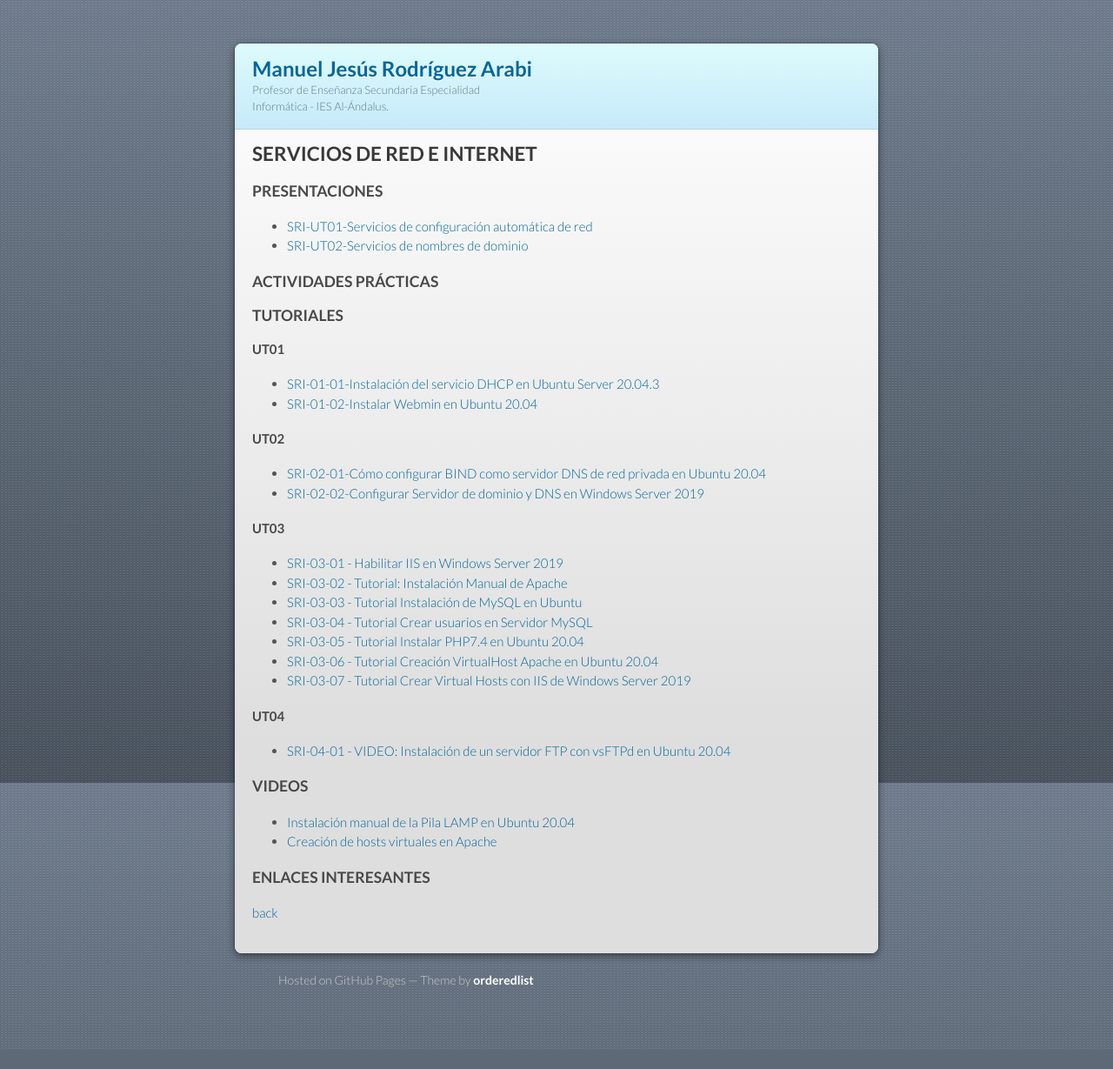
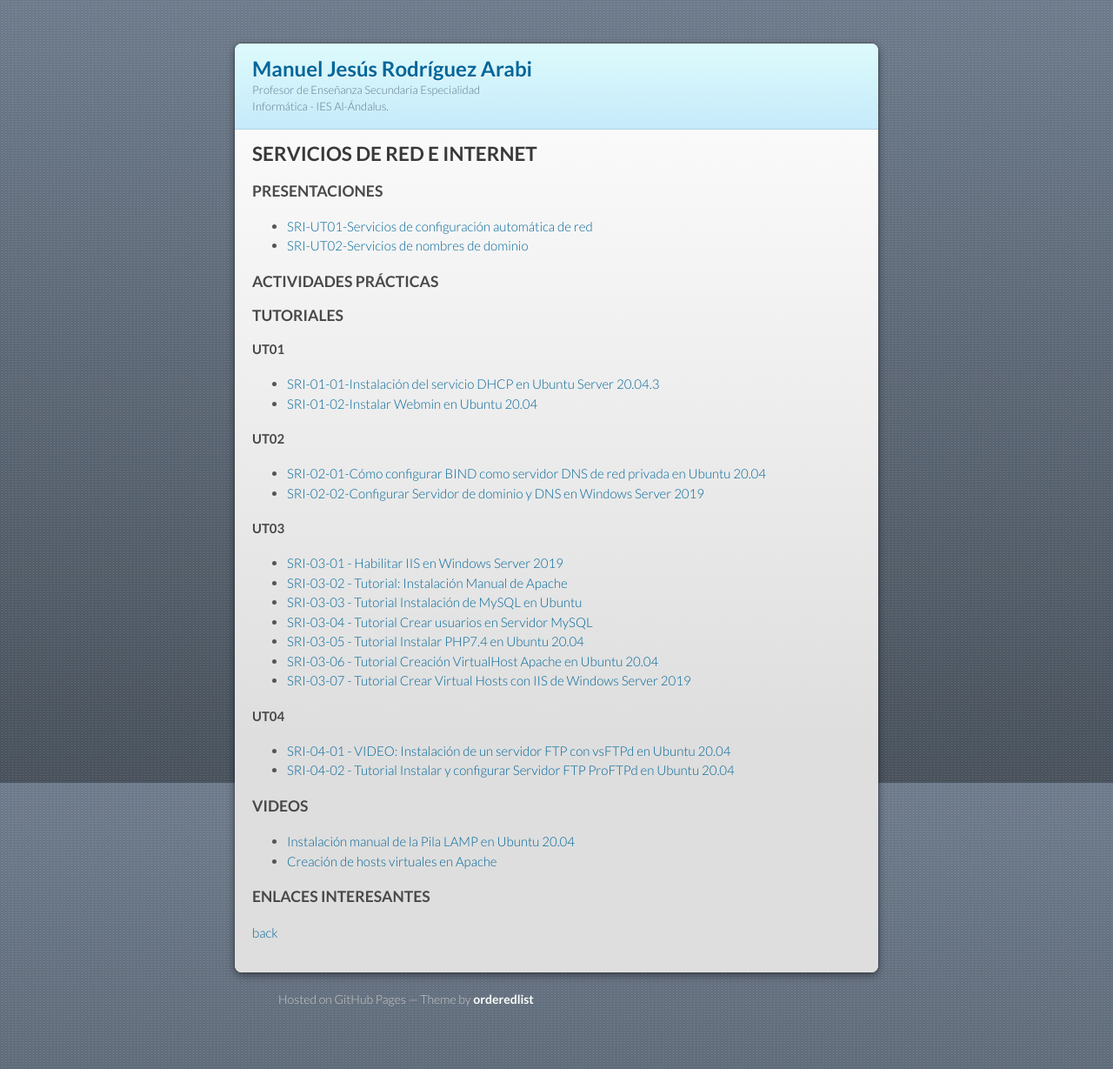
Before and after one commit to mrodara/mrodara.github.io, a Jekyll site: the page built from mods/sri.md, in a window 1280 px wide. Shown: the whole page at 87% size. Built offline with Jekyll 4.4.1, drawn with Linux system fonts in a browser that asks for light colours; our own code applies the rules of GitHub Pages for plain Markdown files; before the commit the page ends 1207 px from its top, so only the background shows below that.

Commit message:
Tutorial instalación y configuración proFTPd SRI

```diff
--- a/mods/sri.md
+++ b/mods/sri.md
@@ -32,6 +32,7 @@
 
 #### UT04
 * [SRI-04-01 - VIDEO: Instalación de un servidor FTP con vsFTPd en Ubuntu 20.04](https://youtu.be/tKy2xYHc3_M)
+* [SRI-04-02 - Tutorial Instalar y configurar Servidor FTP ProFTPd en Ubuntu 20.04](https://docs.google.com/document/d/1dgxRkMEWnRecCsSN6HuZbZv0XqYV5KV8_6f-wwID3mw/edit?usp=sharing)
 
 ### VIDEOS
 * [Instalación manual de la Pila LAMP en Ubuntu 20.04](https://youtu.be/fNNDBpP3gYM)
```
